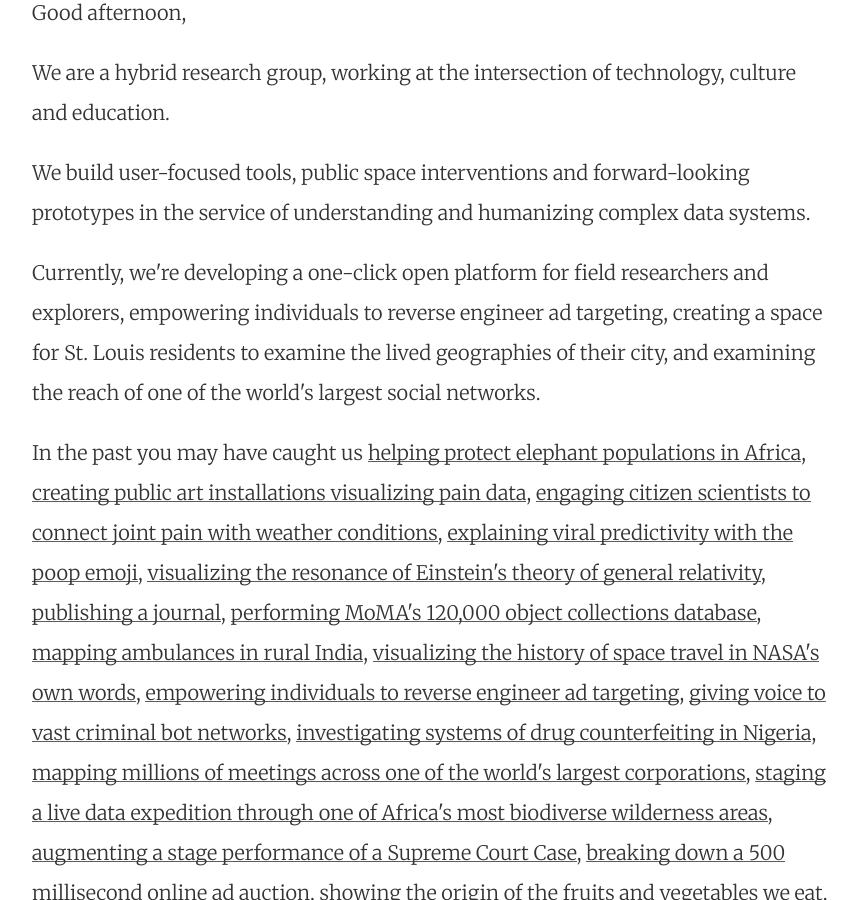
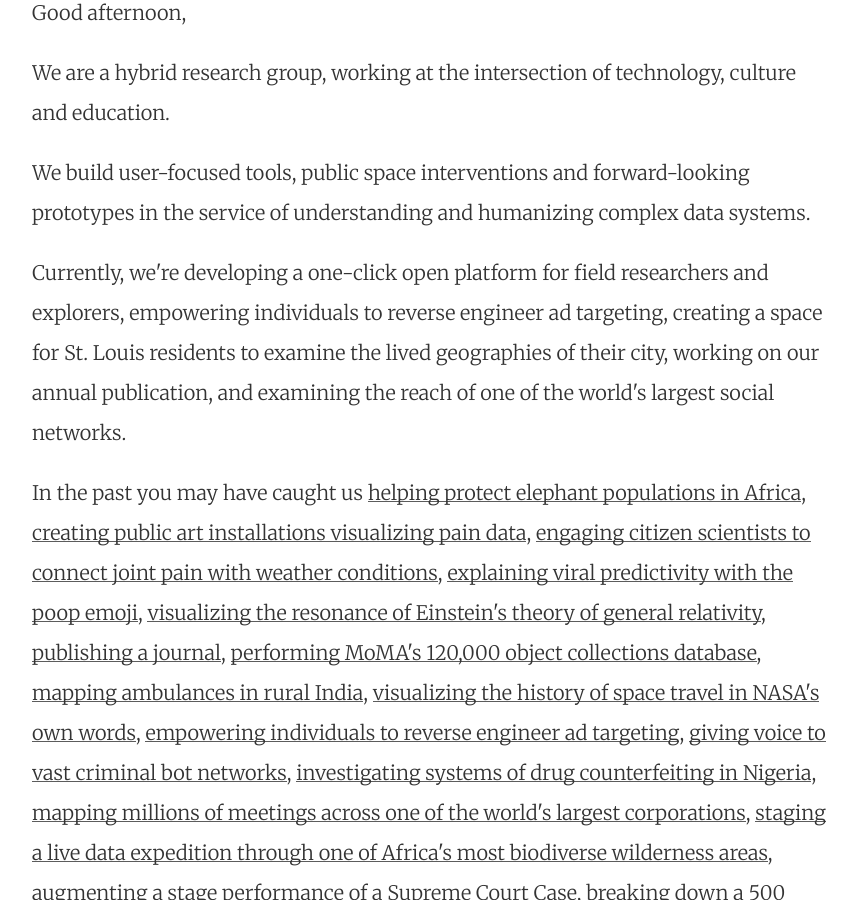
Before and after one commit to O-C-R/o-c-r.github.io, a Jekyll site: the page built from index.html, in a window 1280 px wide and 900 px high, scrolled down 422 px. Shown: the whole window, without its empty margins (3-860 px from the left). Built offline with Jekyll 4.4.1, drawn with Linux system fonts in a browser that asks for light colours; nearby versions of some CDN libraries; the list of posts is cut into pages by our own code.

Commit message:
added text working on our annual publication

```diff
--- a/index.html
+++ b/index.html
@@ -28,7 +28,7 @@
       We build user-focused tools, public space interventions and forward-looking prototypes in the service of understanding and humanizing complex data systems.
     </p>
     <p>
-      Currently, we're developing a one-click open platform for field researchers and explorers, empowering individuals to reverse engineer ad targeting, creating a space for St. Louis residents to examine the lived geographies of their city, and examining the reach of one of the world's largest social networks.
+      Currently, we're developing a one-click open platform for field researchers and explorers, empowering individuals to reverse engineer ad targeting, creating a space for St. Louis residents to examine the lived geographies of their city, working on our annual publication, and examining the reach of one of the world's largest social networks.
     </p>
     <p>
       In the past you may have caught us
```
